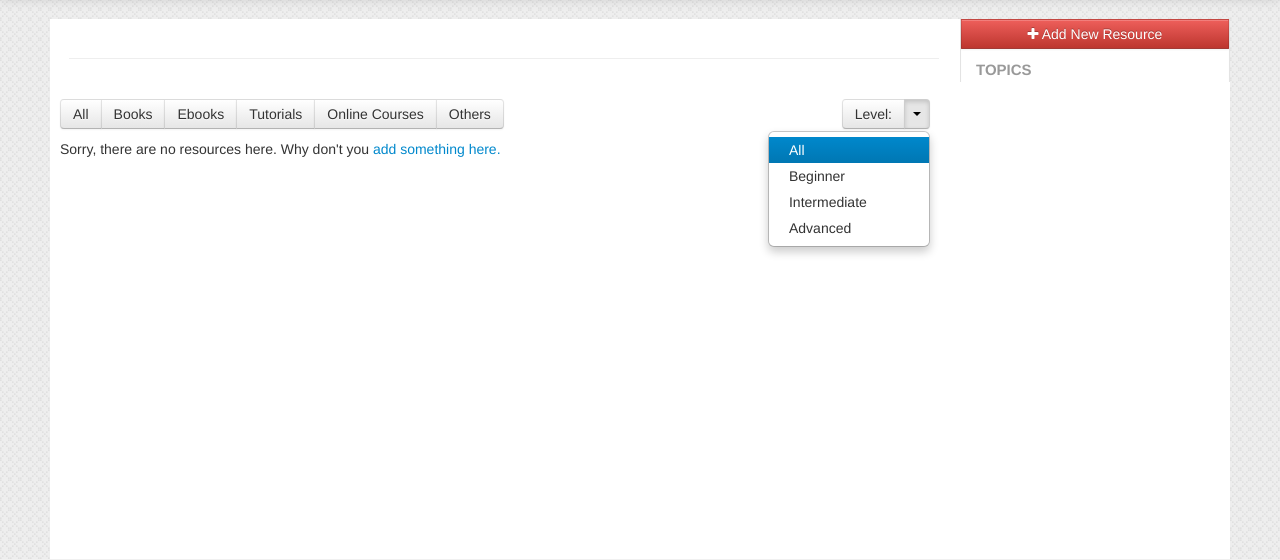
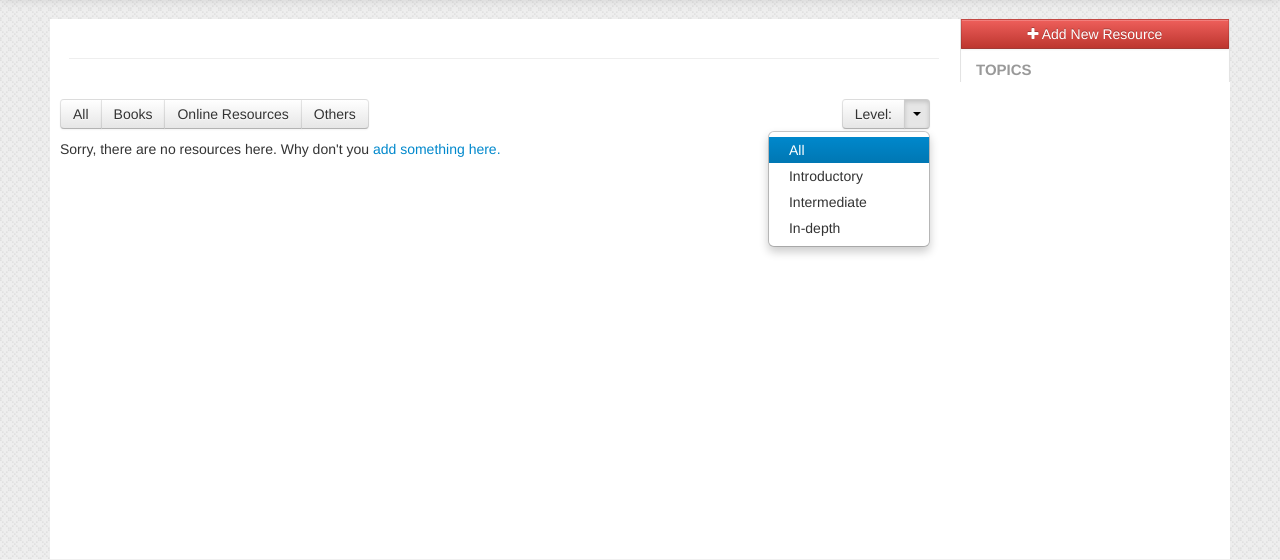
Before and after one commit to SFvue/sfvue3, a Django app: template templates/resources/resource_list.html in a window 1280 px wide, after a click that opens the changed part. Shown: the part 41-601 px from the top of the page. Run offline with Django 3.2, Linux system fonts and the light colour scheme; the template is opened without the code that fills it, so the values that code supplies are empty; parts of the project's set-up code (start-up, migrations or seed data) failed here and were passed over; some libraries are stand-ins or nearby versions.

Commit message:
resource update

```diff
--- a/resources/models.py
+++ b/resources/models.py
@@ -6,7 +6,7 @@ from django.core.urlresolvers import reverse
 from sfvue.utils import unique_slugify
 from django.template.defaultfilters import slugify
 
-LEVELS = ['beginner', 'intermediate', 'advanced']
+LEVELS = ['introductory', 'intermediate', 'in-depth']
 
 class Topic(models.Model):
     name = models.CharField(max_length=60, unique=True)
@@ -56,7 +56,7 @@ class Resource(models.Model):
     help_text = models.CharField(max_length=255, null=True, blank=True)
     description = models.TextField(null=True, blank=True, default='')
     resource_type = models.ForeignKey(ResourceType)
-    level = models.CharField('Difficulty Level', max_length=30, choices=zip(LEVELS, LEVELS))
+    level = models.CharField('Level of depth', max_length=30, choices=zip(LEVELS, LEVELS))
     topics = models.ManyToManyField(Topic)
     created_by = models.ForeignKey(User)
     rating = RatingField(range=5, weight=10, use_cookies=True, allow_delete=True)
--- a/templates/resources/resource_detail.html
+++ b/templates/resources/resource_detail.html
@@ -47,9 +47,11 @@
                     <div class="span8 offset2">
                         <table class="table table-bordered table-stripped">
                             <tbody> {% with approval=resource.rating.get_real_rating %}
+                                <!--
                                 <tr class="{% if approval >= 3 %}success{% endif %}">
                                     <td>Rating</td> <td>{{ approval|floatformat }}/5</td>
                                 </tr>{% endwith %}
+                                -->
                                 <tr>
                                     <td>Resource Type</td> <td>{{ resource.resource_type }}</td>
                                 </tr>
--- a/templates/resources/resource_type_nav.html
+++ b/templates/resources/resource_type_nav.html
@@ -3,9 +3,7 @@
     <div class="btn-group">
         <a class="btn {% check_active_button request.get_full_path 'all' %}" href="{% url 'resource_topic_list_all' slug=current_topic.slug %}">All</a>
         <a class="btn {% check_active_button request.get_full_path 'book' %}" href="{% url 'resource_topic_list' slug=current_topic.slug res_type="book" %}">Books</a>
-        <a class="btn {% check_active_button request.get_full_path 'ebook' %}" href="{% url 'resource_topic_list' slug=current_topic.slug res_type="ebook" %}">Ebooks</a>
-        <a class="btn {% check_active_button request.get_full_path 'tutorial' %}" href="{% url 'resource_topic_list' slug=current_topic.slug res_type="tutorial" %}">Tutorials</a>
-        <a class="btn {% check_active_button request.get_full_path 'online' %}" href="{% url 'resource_topic_list' slug=current_topic.slug res_type="online" %}">Online Courses</a>
+        <a class="btn {% check_active_button request.get_full_path 'online' %}" href="{% url 'resource_topic_list' slug=current_topic.slug res_type="online" %}">Online Resources</a>
         <a class="btn {% check_active_button request.get_full_path 'other' %}" href="{% url 'resource_topic_list' slug=current_topic.slug res_type="other" %}">Others</a>
     </div>
     <div class="btn-group pull-right">
@@ -15,9 +13,9 @@
         </button>
         <ul class="dropdown-menu">
             <li class="{% check_active request.get_full_path 'all' %}"><a href="?level=all">All</a></li>
-                <li class="{% check_active request.get_full_path 'beginner' %}"><a href="?level=beginner">Beginner</a></li>
+                <li class="{% check_active request.get_full_path 'introductory' %}"><a href="?level=introductory">Introductory</a></li>
                 <li class="{% check_active request.get_full_path 'intermediate' %}"><a href="?level=intermediate">Intermediate</a></li>
-                <li class="{% check_active request.get_full_path 'advanced' %}"><a href="?level=advanced">Advanced</a></li>
+                <li class="{% check_active request.get_full_path 'in-depth' %}"><a href="?level=in-depth">In-depth</a></li>
         </ul>
     </div>
 </div>
```
